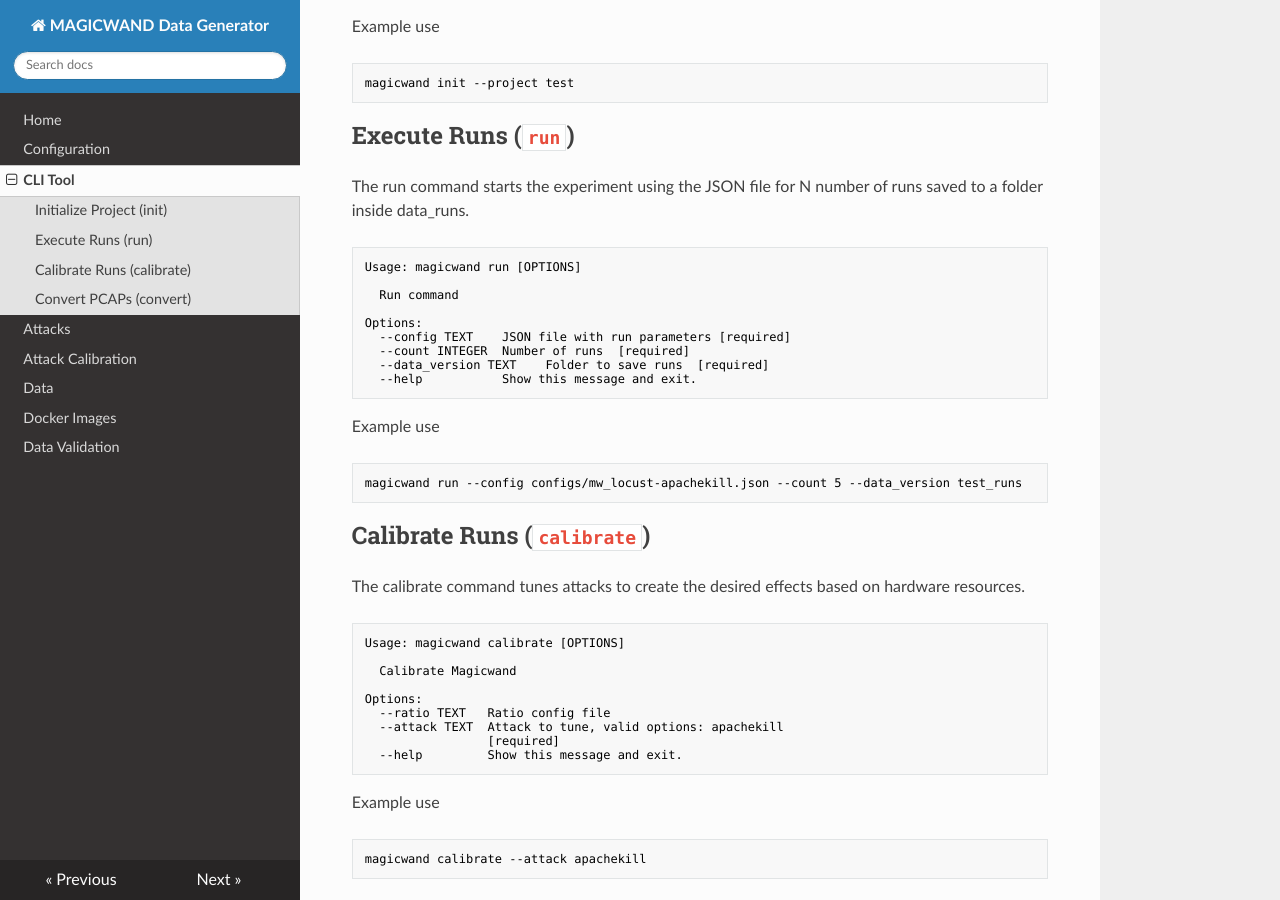
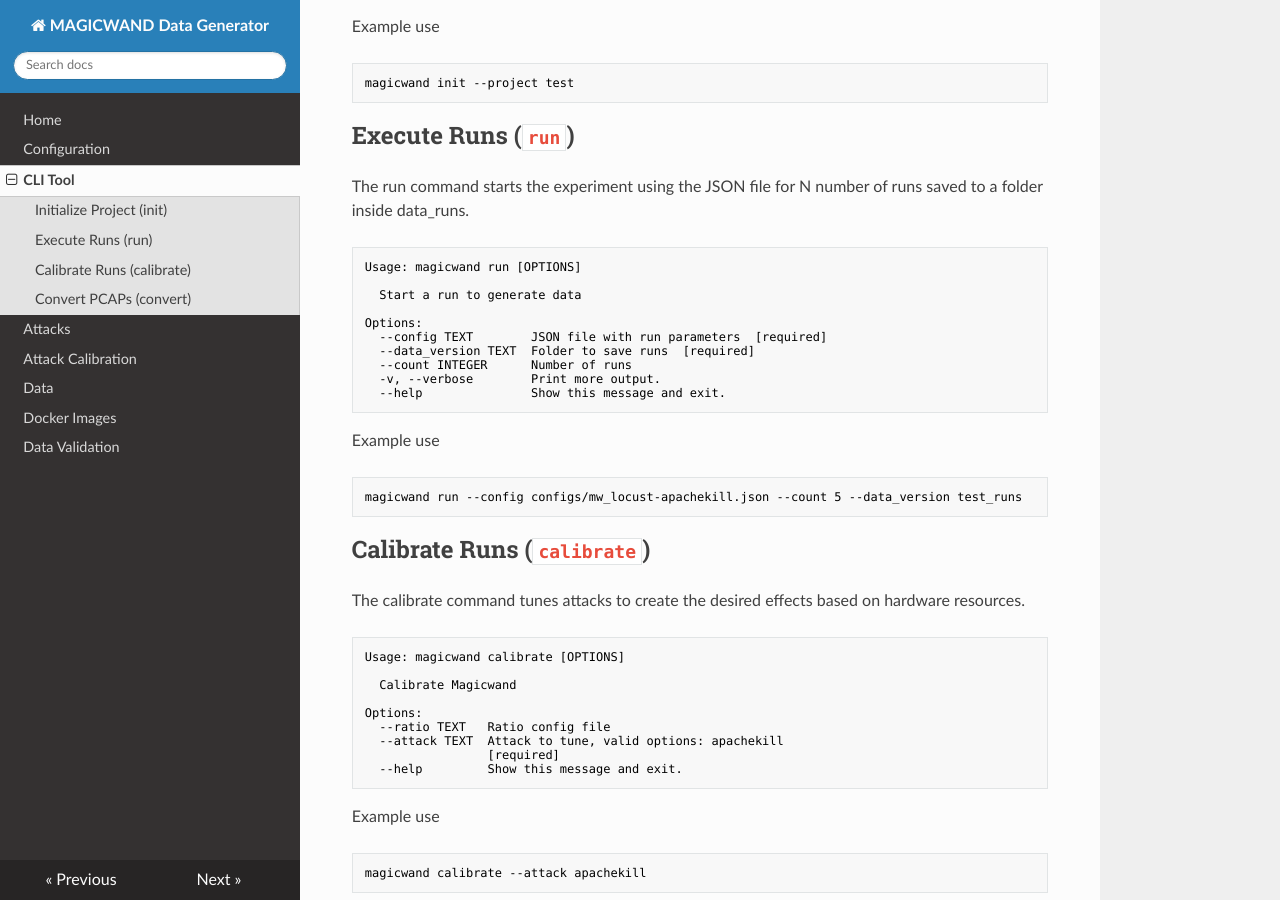
Before and after one commit to twosixlabs/magicwand-datatool, an MkDocs documentation site: the page built from docs/cli.md, in a window 1280 px wide and 900 px high, scrolled down 661 px. Built offline with MkDocs 1.6.1, drawn with Linux system fonts in a browser that asks for light colours; nearby versions of some CDN libraries.

Commit message:
updating docs

````diff
--- a/docs/cli.md
+++ b/docs/cli.md
@@ -44,13 +44,14 @@ The run command starts the experiment using the JSON file for N number of runs s
 ```buildoutcfg
 Usage: magicwand run [OPTIONS]
 
-  Run command
+  Start a run to generate data
 
 Options:
-  --config TEXT    JSON file with run parameters [required]
-  --count INTEGER  Number of runs  [required]
-  --data_version TEXT    Folder to save runs  [required]
-  --help           Show this message and exit.
+  --config TEXT        JSON file with run parameters  [required]
+  --data_version TEXT  Folder to save runs  [required]
+  --count INTEGER      Number of runs
+  -v, --verbose        Print more output.
+  --help               Show this message and exit.
 ```
 
 Example use
````
